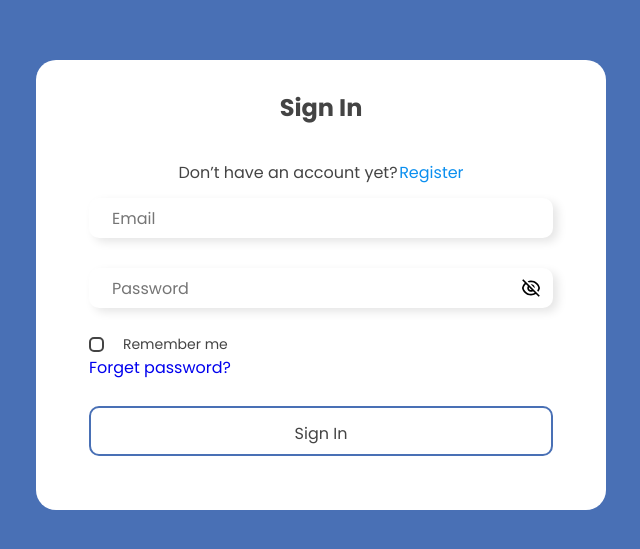
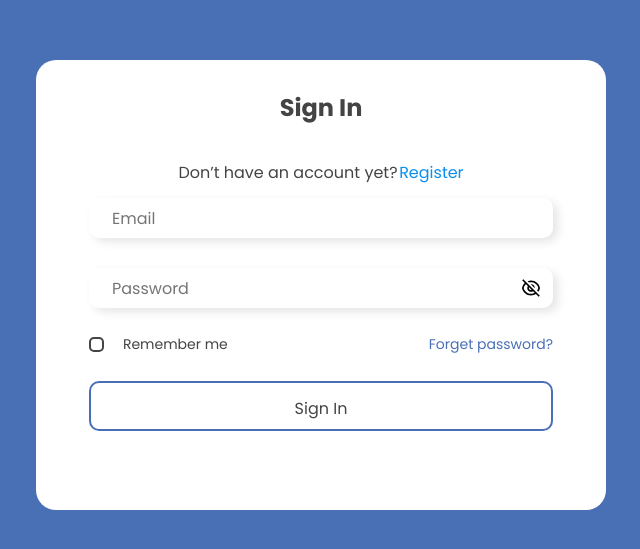
Before and after one commit to thomasaugot/RI-software, a React (Create React App) app: page /login in a window 1280 px wide. Shown: the part 115-664 px from the top of the page, without its empty margins (319-959 px from the left). Built offline with nearby package versions, Linux system fonts and the light colour scheme; no server answers.

Commit message:
renaming

```diff
--- a/src/pages/Login/Login.tsx
+++ b/src/pages/Login/Login.tsx
@@ -92,13 +92,13 @@ const Login = () => {
               </span>
             </div>
           </div>
-          <div className="login__options">
+          <div className="login-options">
             <CheckBox
               isChecked={isChecked}
               setIsChecked={setIsChecked}
               text="Remember me"
             />
-            <Link to="/forget" className="login__forget">
+            <Link to="/forget" className="login-forget">
               Forget password?
             </Link>
           </div>
```
